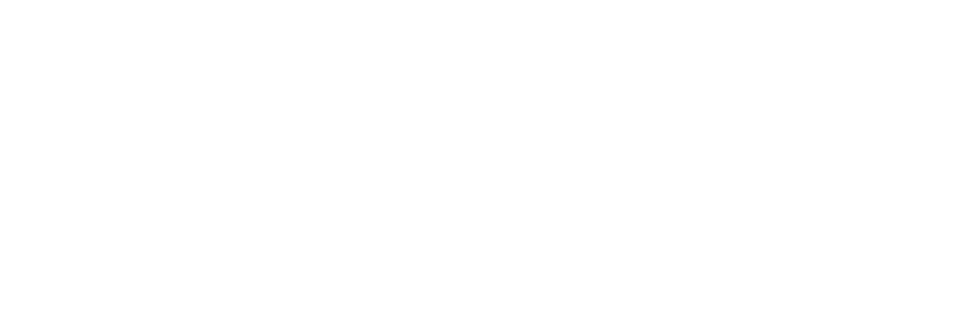
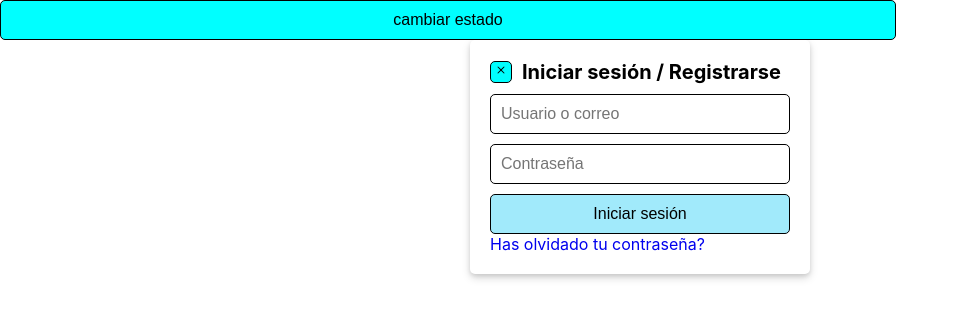
Before and after one commit to GuilleR-lab/ISO2_NONEIM, a React (Create React App) app in the folder frontend/: page /auth in a window 1280 px wide. Before the commit this address had no page. Shown: the top 318 px of the page, without its empty margins (0-959 px from the left). Built offline with nearby package versions, Linux system fonts and the light colour scheme.

Commit message:
join login and register

```diff
--- a/frontend/src/App.css
+++ b/frontend/src/App.css
@@ -5,6 +5,10 @@
 
 h2 {
   text-align: center;
+  font-size: 20px;
+  padding-bottom: 10px;
+  margin: 0;
+  margin-left: 10px;
 }
 
 .home-container {
@@ -94,6 +98,11 @@ button {
   width: 70%;
 }
 
+header {
+  align-items: center;
+  display: flex;
+}
+
 p {
   margin-top: 0px;
   margin-bottom: 10px;
--- a/frontend/src/App.js
+++ b/frontend/src/App.js
@@ -1,7 +1,6 @@
 import React from 'react';
 import "./App.css";
-import Register from "./components/Register";
-import Login from "./components/Login";
+import Auth from "./components/Auth";
 import HomePage from "./components/HomePage";
 import { BrowserRouter as Router, Routes, Route} from 'react-router-dom';
 
@@ -9,8 +8,7 @@ function App() {
   return (
     <Router>
       <Routes>
-        <Route path="/register" element = {<Register/>}/>
-        <Route path="/login" element = {<Login/>}/>
+        <Route path="/auth" element = {<Auth/>}/>
         <Route path="/" element = {<HomePage/>}/>
       </Routes>
     </Router>
--- a/frontend/src/components/Login.jsx
+++ b/frontend/src/components/Auth.jsx
@@ -1,7 +1,7 @@
 import React from "react";
 import "../App.css";
 
-const Login = () => {
+const Auth = () => {
     // Estados para los campos y mensajes
     const [phase, setPhase] = React.useState("login"); //states login, register
     const [username, setUsername] = React.useState("");
@@ -10,7 +10,7 @@ const Login = () => {
     const [email, setEmail] = React.useState("");
     const [password, setPassword] = React.useState("");
     const [message, setMessage] = React.useState("");
-
+    const [showAuth, setShowAuth] = React.useState(true);
     //2º estado Register
     let handleSubmitRegister;
     if(phase === "register"){
@@ -191,7 +191,7 @@ const Login = () => {
 
     return (
         <>
-            <h2>Iniciar sesión / Registrarse</h2>
+
 
             {/* Only for test */}
             <button class="button_change" id="button_id" onClick={() => {
@@ -200,9 +200,8 @@ const Login = () => {
             }}>cambiar estado</button>
 
 
-            <div className="form-container">
-                <form onSubmit={phase === "login" ? handleSubmitLogin : handleSubmitRegister}>
-
+            {showAuth && <div className="form-container">
+                <header>
                   {phase === "register" && <button class="return_button" onClick={() => {
                       setPhase(phase === "register" ? "login" : "register");
                       setMessage("");
@@ -216,7 +215,7 @@ const Login = () => {
 
                   {phase === "login" &&
                   <button class="quit_button" onClick={() => {
-                    {/* TODO: quit login form */}
+                    setShowAuth(false);
                   }}>
                     <span>
                       <svg xmlns="http://www.w3.org/2000/svg" width="16" height="16" fill="currentColor" class="bi bi-x" viewBox="0 0 16 16">
@@ -224,6 +223,12 @@ const Login = () => {
                       </svg>
                     </span>
                   </button>}
+                  <h2>Iniciar sesión / Registrarse</h2>
+                </header>
+
+                <form onSubmit={phase === "login" ? handleSubmitLogin : handleSubmitRegister}>
+
+
 
                   { phase === "login" && <input type="text" id="username" placeholder="Usuario o correo" value={username} onChange={(e) => {
                     const value = e.target.value;
@@ -262,10 +267,10 @@ const Login = () => {
                   { phase === "login" && <a href="#">Has olvidado tu contraseña?</a>} {/*show in Login*/}
 
                 </form>
-            </div>
+            </div>}
         </>
     );
 
 };
 
-export default Login;
+export default Auth;
--- a/frontend/src/components/HomePage.jsx
+++ b/frontend/src/components/HomePage.jsx
@@ -11,7 +11,7 @@ const HomePage = () => {
                 <p>Tu portal de alquileres y viviendas.</p>
 
                 {/* Icono de login */}
-                <div className="login-icon" onClick={() => (window.location.href = "/login")}>
+                <div className="login-icon" onClick={() => (window.location.href = "/auth")}>
                     <FaUserCircle size={60} color="#007bff" />
                     <p>Iniciar sesión</p>
                 </div>
--- a/frontend/src/components/Register.jsx
+++ /dev/null
@@ -1,52 +0,0 @@
-import React from "react";
-import "../App.css";
-
-const Register = () => {
-
-    //obtain email and password from form
-    const [name, setName] = React.useState("");
-    const [email, setEmail] = React.useState("");
-    const [password, setPassword] = React.useState("");
-    const [message, setMessage] = React.useState("");
-
-    const handleSubmit = async (e) => {
-        e.preventDefault();
-        try{
-            const response = await fetch("http://localhost:8090/api/usuarios" , {
-                method: "POST",
-                headers: {
-                    "Content-Type": "application/json",
-                },
-                body: JSON.stringify({name, email, password}),
-            });
-
-            const data = await response.json();
-
-            setMessage(data.message);
-        } catch (error){
-            console.error( error);
-            setMessage("⚠️ Error de conexión con el servidor");
-        }
-    };
-
-    return(
-        <>
-            <h2>Register</h2>
-            <div className="form-container">
-                <form onSubmit={handleSubmit}>
-                    <input type="text" placeholder="Usuario" onChange={(e) => setName(e.target.value)}/>
-                    <br/>
-                    <input type="email" placeholder="Email" onChange={(e) => setEmail(e.target.value)}/>
-                    <br/>
-                    <input type="password" placeholder="Password" value={password} onChange={(e) => setPassword(e.target.value)} />
-                    <br/>
-                    <button style={{ backgroundColor: "#a1eafb" }}>Register</button>
-                    {message && <p>{message}</p>}
-                </form>
-            </div>
-        </>
-    );
-}
-
-
-export default Register;
```
